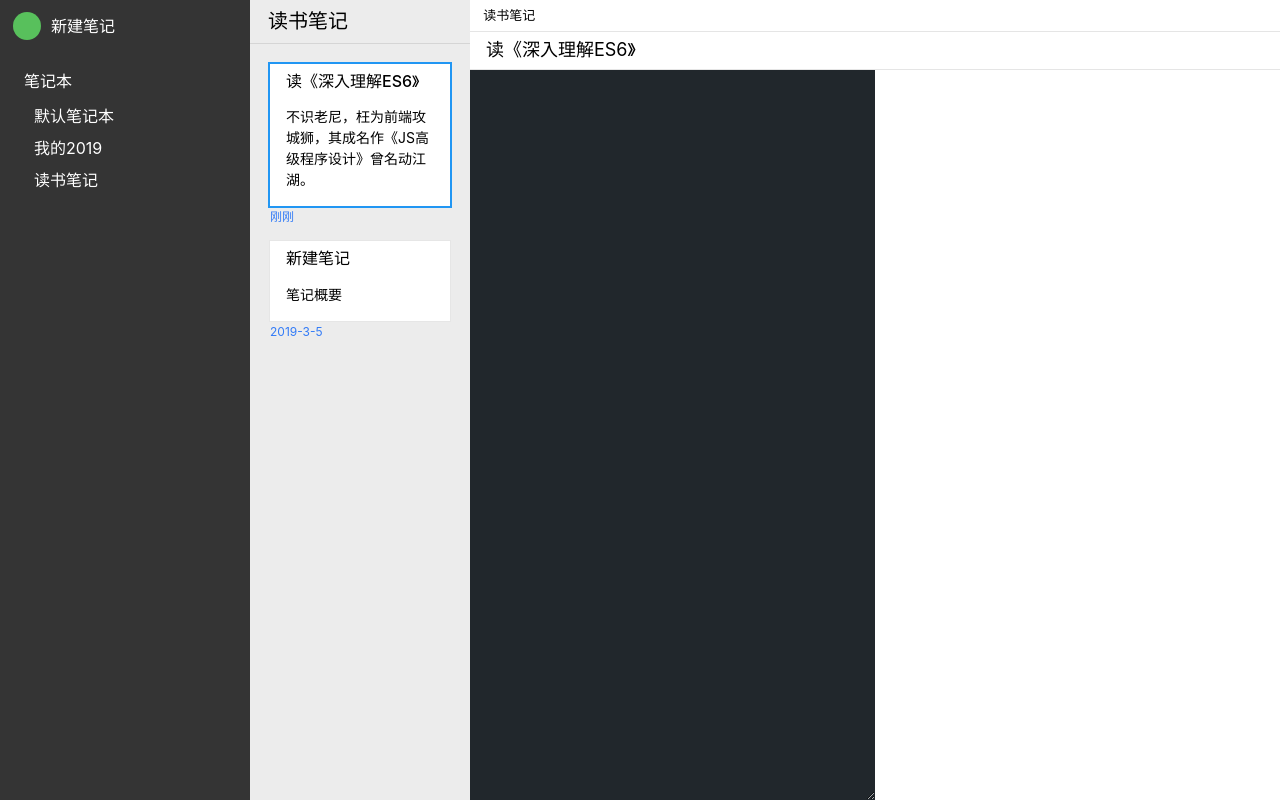
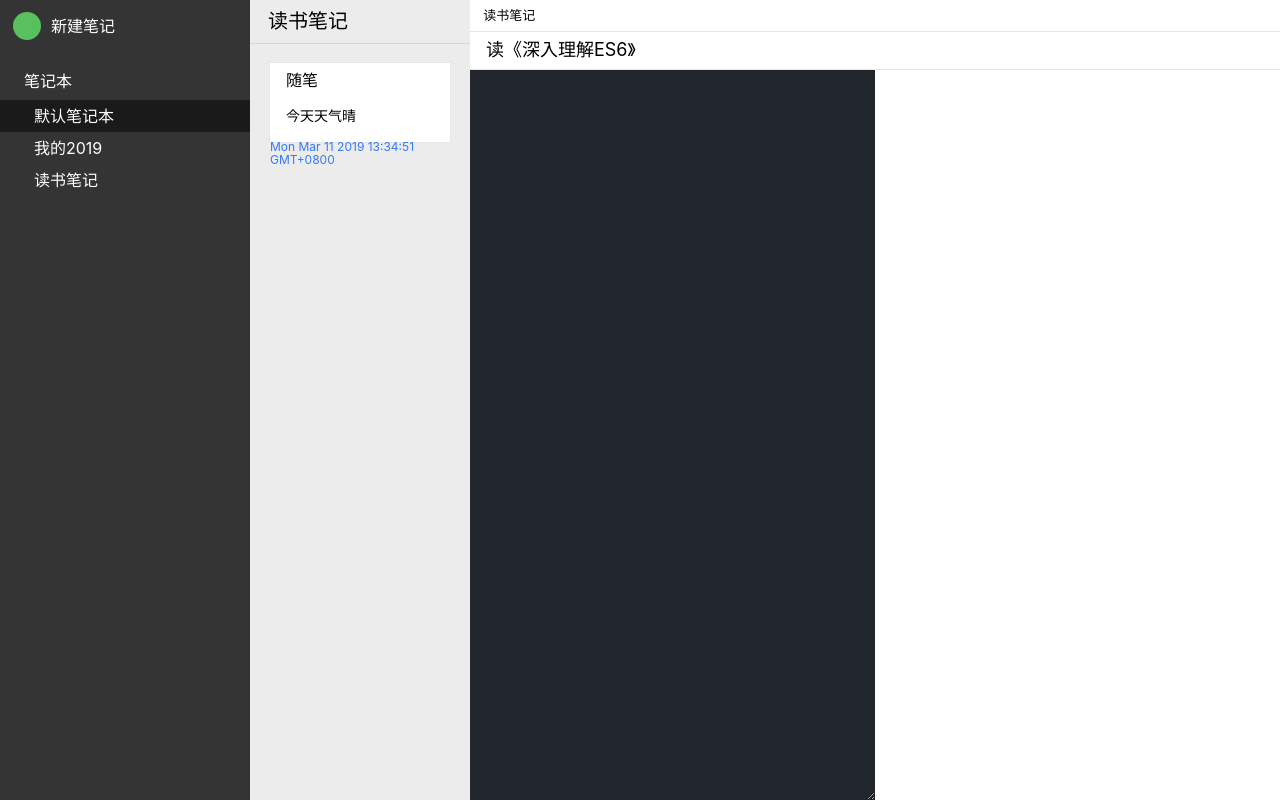
Before and after one commit to qingguatang/fe-react-evernote, a React (Create React App) app: page / in a window 1280 px wide. Built offline with nearby package versions, Linux system fonts and the light colour scheme; data requests are answered from the project's data file; a small style sheet from the web is missing.

Commit message:
finish notes

```diff
--- a/db.json
+++ b/db.json
@@ -3,6 +3,30 @@
     { "id": 1, "name": "默认笔记本" },
     { "id": 2, "name": "我的2019" },
     { "id": 3, "name": "读书笔记" }
+  ],
+
+  "notes": [
+    {
+      "id": 1,
+      "title": "读《深入理解ES6》",
+      "body": "不识老尼，枉为前端攻城狮，其成名作《JS高级程序设计》曾名动江湖。",
+      "datetime": "Mon Mar 11 2019 13:34:51 GMT+0800",
+      "notebookId": 3
+    },
+    {
+      "id": 2,
+      "title": "读《深入理解ES6》2",
+      "body": "不识老尼，枉为前端攻城狮，其成名作《JS高级程序设计》曾名动江湖。",
+      "datetime": "Mon Mar 11 2019 13:34:51 GMT+0800",
+      "notebookId": 3
+    },
+    {
+      "id": 3,
+      "title": "随笔",
+      "body": "今天天气晴",
+      "datetime": "Mon Mar 11 2019 13:34:51 GMT+0800",
+      "notebookId": 1
+    }
   ],
 
   "posts": [
--- a/src/App.js
+++ b/src/App.js
@@ -8,7 +8,10 @@ class App extends Component {
     super(props);
 
     this.state = {
-      notebooks: []
+      notebooks: [],
+
+      currentBookIndex: 0,
+      notes: []
     };
   }
 
@@ -16,12 +19,16 @@ class App extends Component {
     fetch('http://localhost:4000/notebooks')
       .then(res => res.json())
       .then(data => {
-        this.setState({ notebooks: data });
+        this.setState({ notebooks: data }, () => {
+          var bookIndex = this.state.currentBookIndex;
+          this.handleLoadNotes(bookIndex);
+        });
       })
   }
 
   render() {
     var notebooks = this.state.notebooks;
+    var notes = this.state.notes;
     // if (!notebooks) {
     //   return null;
     // }
@@ -43,8 +50,10 @@ class App extends Component {
               </div>
               <div className="body">
                 <ul className="notebooks-list">
-                {notebooks.map(notebook => (
-                  <li key={notebook.id} className="notebook-item">
+                {notebooks.map((notebook, index) => (
+                  <li key={notebook.id}
+                      className={'notebook-item ' + (this.state.currentBookIndex === index ? 'active' : '')}
+                      onClick={() => this.handleLoadNotes(index)}>
                     <div className="title has-icon">
                       <i className="iconfont icon-book"></i>
                       {notebook.name}
@@ -61,34 +70,24 @@ class App extends Component {
           <div className="header">读书笔记</div>
           <div className="body">
             <ul className="notes-list">
+            {
+              notes.map(note => (
               <li>
-                <div className="note-brief active">
-                  <div className="header">读《深入理解ES6》</div>
+                <div className="note-brief">
+                  <div className="header">{note.title}</div>
                   <div className="body">
-                    不识老尼，枉为前端攻城狮，其成名作《JS高级程序设计》曾名动江湖。
+                  {note.body}
                   </div>
                   <div className="footer">
-                    <div className="datetime">刚刚</div>
+                    <div className="datetime">{note.datetime}</div>
                     <button className="trash button">
                       <i className="iconfont icon-trash"></i>
                     </button>
                   </div>
                 </div>
               </li>
-              <li>
-                <div className="note-brief">
-                  <div className="header">新建笔记</div>
-                  <div className="body">
-                    笔记概要
-                  </div>
-                  <div className="footer">
-                    <div className="datetime">2019-3-5</div>
-                    <button className="trash button">
-                      <i className="iconfont icon-trash"></i>
-                    </button>
-                  </div>
-                </div>
-              </li>
+              ))
+            }
             </ul>
           </div>
         </div>
@@ -114,6 +113,18 @@ class App extends Component {
       </div>
     );
   }
+
+  handleLoadNotes(bookIndex) {
+    this.setState({ currentBookIndex: bookIndex });
+
+    var data = this.state.notebooks;
+    var book = data[bookIndex];
+    fetch('http://localhost:4000/notes?notebookId=' + book.id)
+      .then(res => res.json())
+      .then(data => {
+        this.setState({ notes: data });
+      })
+  }
 }
 
 export default App;
```
